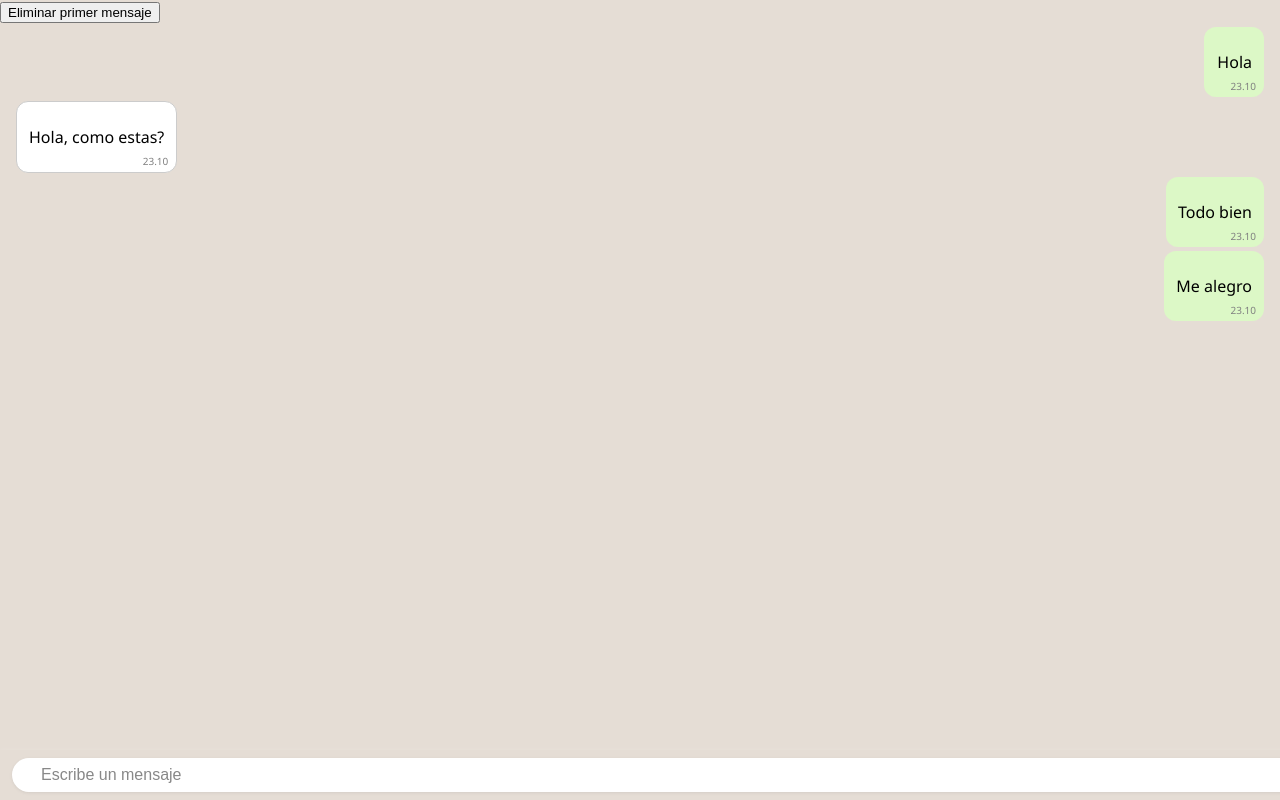
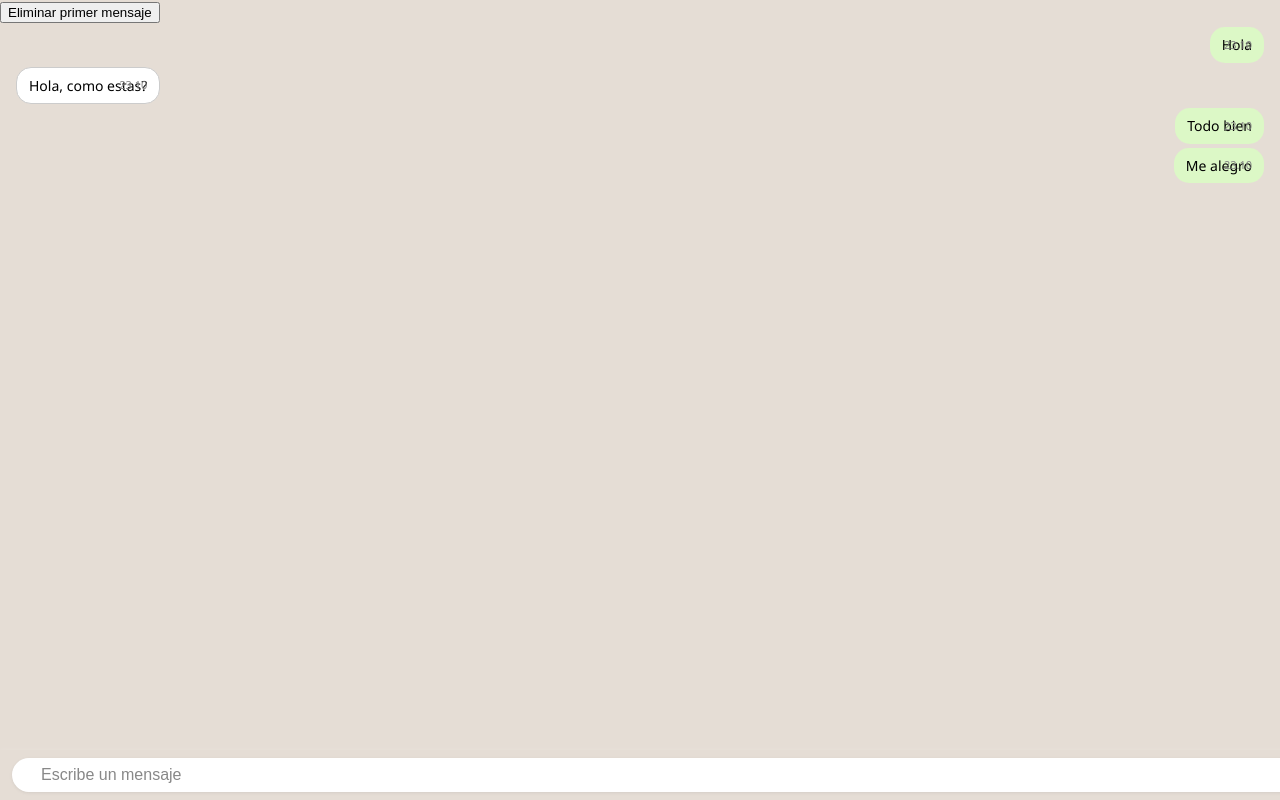
Before and after one commit to PriscilaHovaneso/TP-FINAL-REACT-WHATSAPP-FUNCIONANDO, a React (Vite) app: page /contact/1/messages in a window 1280 px wide. Built offline with nearby package versions, Linux system fonts and the light colour scheme.

Commit message:
mas estilos a bubble

```diff
--- a/src/Components/Message/Message.css
+++ b/src/Components/Message/Message.css
@@ -19,13 +19,15 @@
 .message-bubble {
     background-color: #ffffff;
     border: 1px solid #ccc;
-    border-radius: 12px;
+    border-radius: 15px;
     padding: 8px 12px;
+    box-sizing: border-box;
     position: relative;
-    max-width: 260px;
-    min-width: 60px;
+    max-width: 85%;
+    min-width: 40px;
     word-wrap: break-word;
-    box-sizing: border-box;
+    overflow-wrap: break-word;
+    display: inline-block;
 }
 
 
@@ -50,13 +52,21 @@
     margin-bottom: 20px;
 }
 
+.message-text {
+    margin: 0;
+    font-size: 14px;
+    line-height: 1.4;
+    white-space: pre-wrap;
+    word-break: break-word;
+}
 
 .message-time {
-    font-size: 10px;
+    font-size: 11px;
     color: gray;
     position: absolute;
-    bottom: 4px;
+    bottom: 10px;
     right: 8px;
+    padding: 1px 4px;
 }
 
 
```
